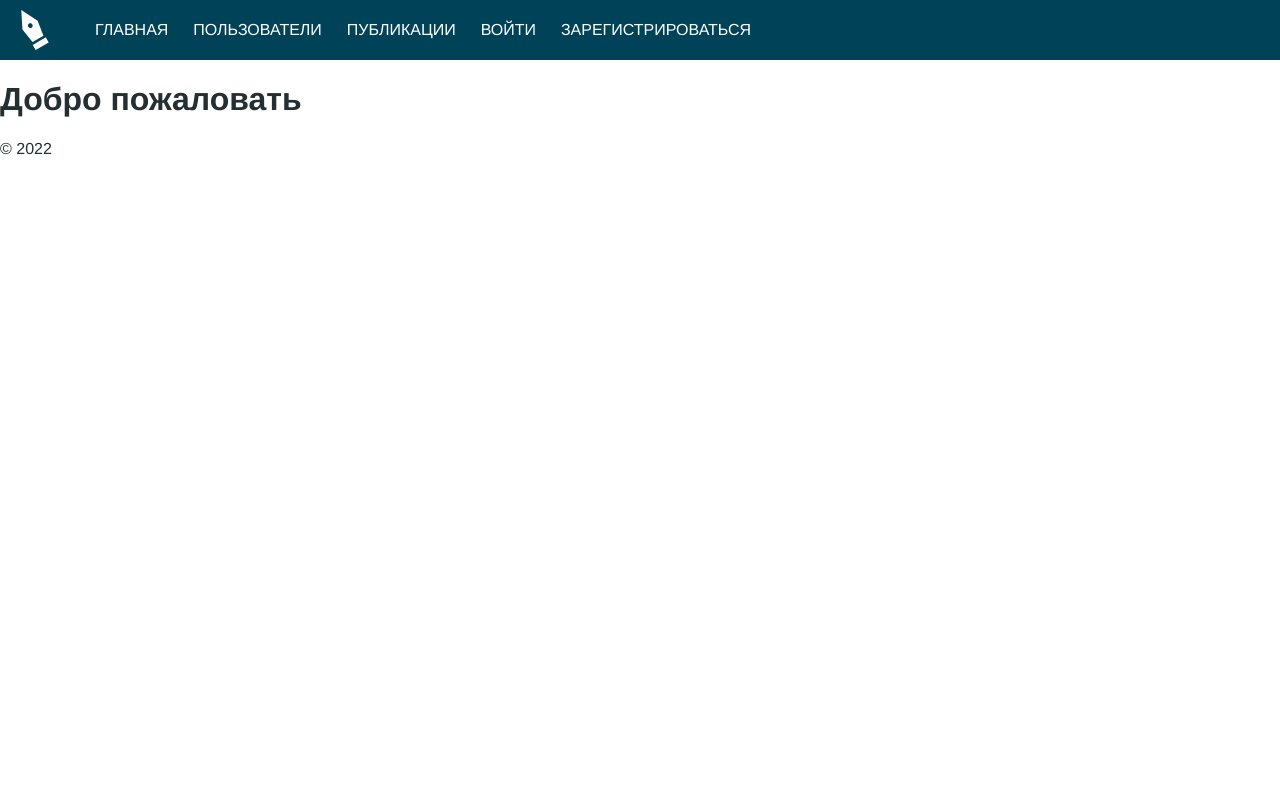
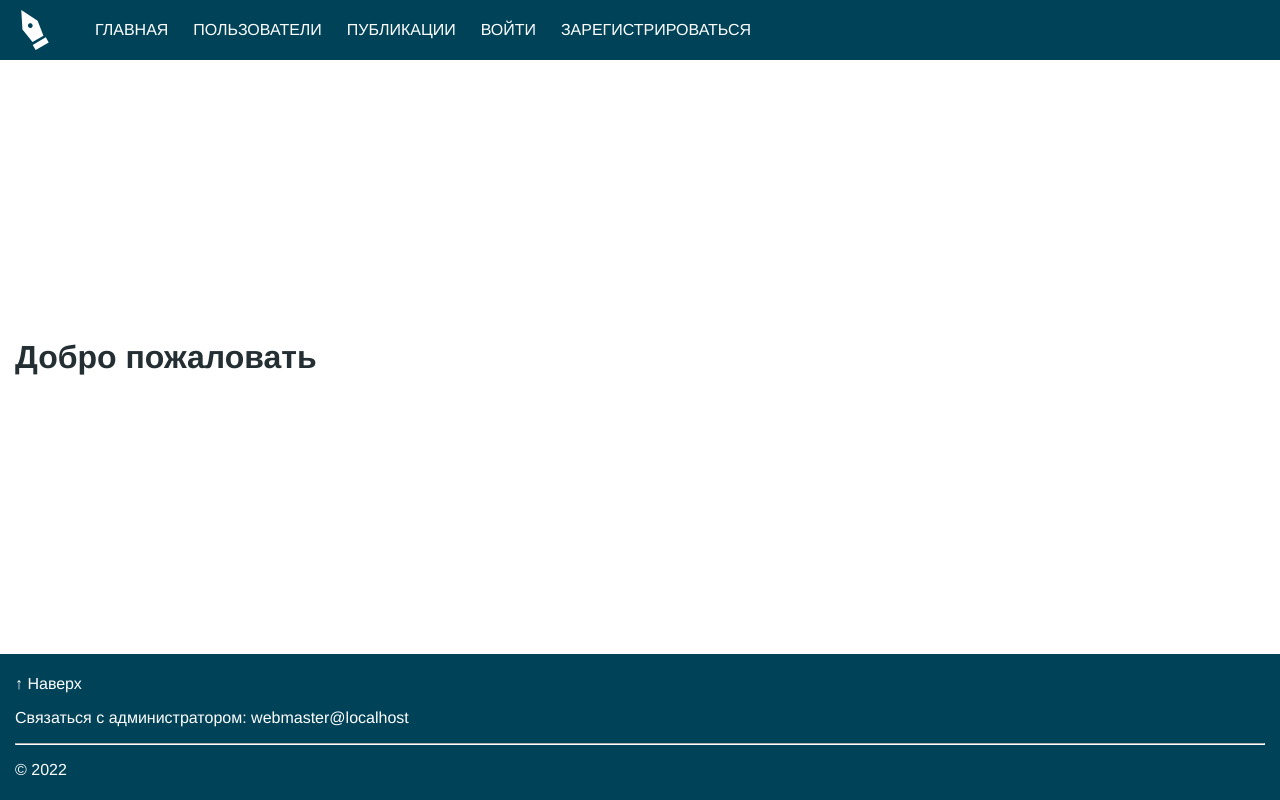
Before and after one commit to eivankin/php-lj, a PHP site: page / in a window 1280 px wide. Run offline with PHP 8.4, Linux system fonts and the light colour scheme.

Commit message:
add footer

```diff
--- a/assets/style.css
+++ b/assets/style.css
@@ -2,6 +2,10 @@ body {
     font-family: ProximaNova, Helvetica, sans-serif;
     margin: 0;
     color: rgb(36, 47, 51);
+    display: flex;
+    flex-direction: column;
+    justify-content: space-between;
+    height: 100%;
 }
 
 header {
@@ -13,6 +17,20 @@ header {
     padding: 5px 15px;
 }
 
+footer {
+    background-color: rgb(0, 67, 89);
+    color: white;
+    padding: 5px 15px;
+}
+
+main {
+    padding: 5px 15px;
+}
+
+footer > hr {
+    border-color: white;
+}
+
 ul#menu {
     list-style-type: none;
     display: flex;
@@ -22,12 +40,15 @@ ul#menu {
 }
 
 ul#menu > li > a {
-    color: white;
-    text-decoration: none;
     text-transform: uppercase;
 }
 
-ul#menu > li > a:hover {
+a.white {
+    color: white;
+    text-decoration: none;
+}
+
+a.white:hover {
     color: #829399;
 }
 
--- a/pages/base.php
+++ b/pages/base.php
@@ -15,16 +15,16 @@
     <img src="/assets/logo.svg" width="40" height="40" alt="Логотип">
     <nav>
         <ul id="menu">
-            <li><a href="/">Главная</a></li>
-            <li><a href="/users">Пользователи</a></li>
-            <li><a href="/entries">Публикации</a></li>
+            <li><a class="white" href="/">Главная</a></li>
+            <li><a class="white" href="/users">Пользователи</a></li>
+            <li><a class="white" href="/entries">Публикации</a></li>
             <?php
             if (isset($_SESSION['user_id'])) {
-                echo '<li><a href="/account">Личный кабинет</a></li>
-                <li><a href="/logout">Выйти</a></li>';
+                echo '<li><a class="white" href="/account">Личный кабинет</a></li>
+                <li><a class="white" href="/logout">Выйти</a></li>';
             } else {
-                echo '<li><a href="/login">Войти</a></li>
-                <li><a href="/register">Зарегистрироваться</a></li>';
+                echo '<li><a class="white" href="/login">Войти</a></li>
+                <li><a class="white" href="/register">Зарегистрироваться</a></li>';
             }
             ?>
         </ul>
@@ -40,7 +40,11 @@
     ?>
 </main>
 <footer>
-    &copy; 2022
+    <p><a class="white" href="#menu">↑ Наверх</a></p>
+    <p>Связаться с администратором: <a class="white" href="mailto:webmaster@<?php echo $_SERVER['HTTP_HOST'] ?>">
+            webmaster@<?php echo $_SERVER['HTTP_HOST'] ?></a></p>
+    <hr>
+    <p>&copy; 2022</p>
 </footer>
 </body>
 </html>
```
